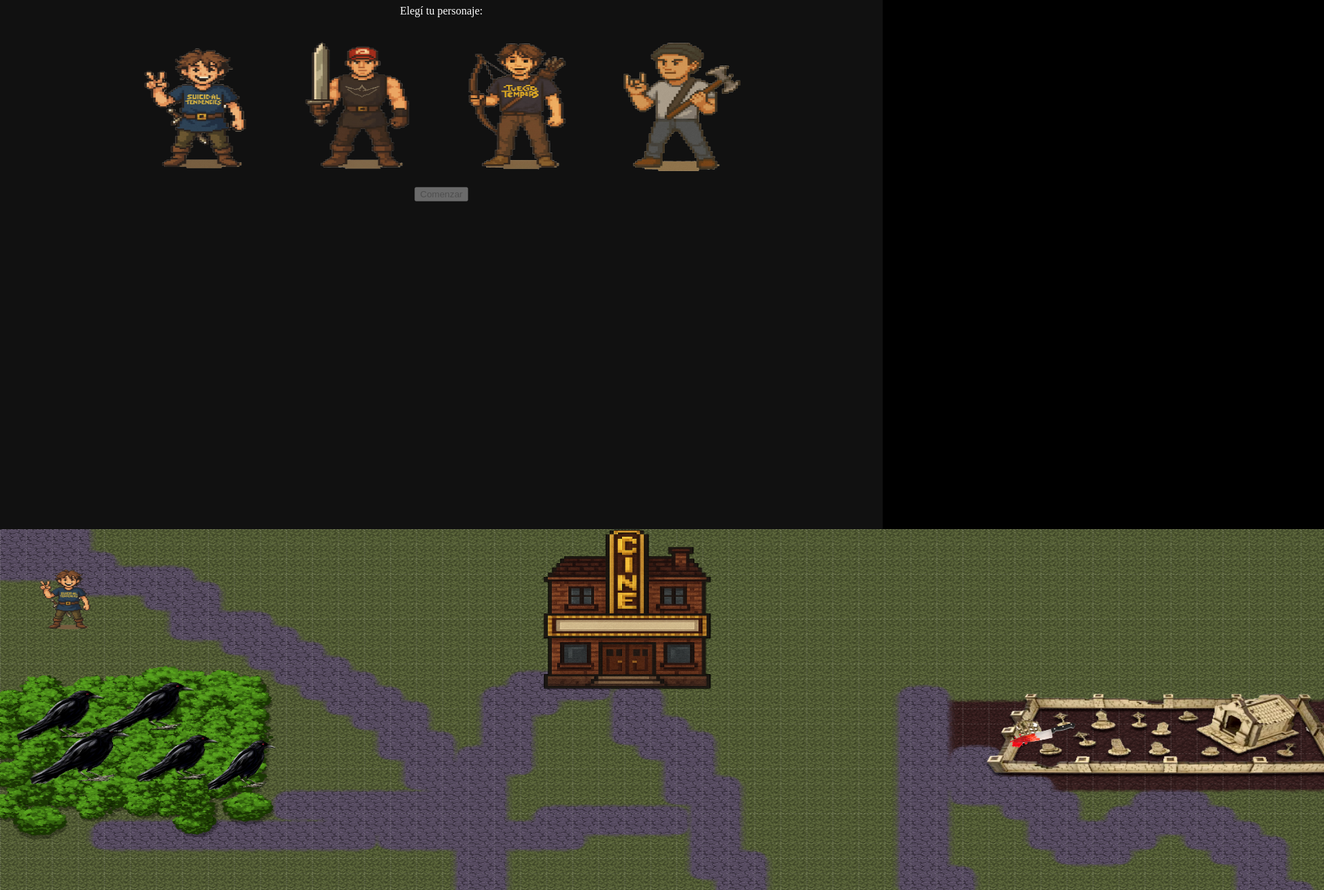
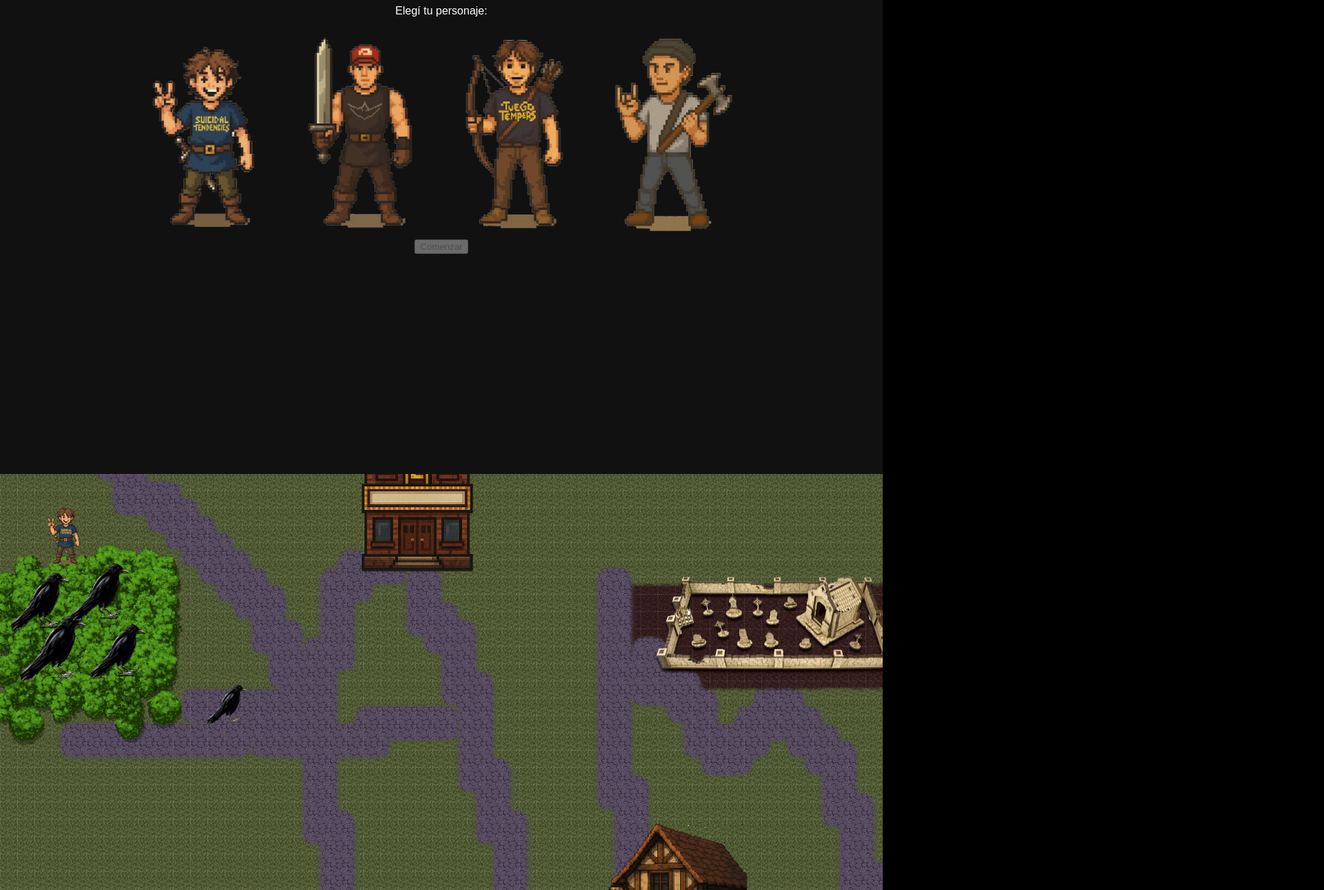
Before and after one commit to juanmanueldenis/BAUMGAERTNER, a plain HTML site: page index.html in a window 1280 px wide. Shown: the part 113-1403 px from the top of the page at 69% size, 1920 px wide, since content can reach past the window. Drawn offline with Linux system fonts and the light colour scheme.

Commit message:
Actualizar style.css

```diff
--- a/style.css
+++ b/style.css
@@ -2,20 +2,29 @@ body {
   margin: 0;
   background: #000;
   overflow: hidden;
+  font-family: sans-serif;
 }
 
 #menu {
   text-align: center;
   color: white;
   background-color: #111;
-  padding: 40px;
+  padding: 5vh 2vw;
   height: 100vh;
+  box-sizing: border-box;
+}
+
+#seleccion-personaje {
+  display: flex;
+  flex-wrap: wrap;
+  justify-content: center;
+  gap: 1rem;
 }
 
 #seleccion-personaje img {
-  width: 200px;
-  height: 200px;
-  margin: 10px;
+  width: 25vw;
+  max-width: 200px;
+  height: auto;
   cursor: pointer;
   border: 3px solid transparent;
   border-radius: 10px;
@@ -30,12 +39,10 @@ body {
   border-color: #0f0;
 }
 
-
 #game-container {
   position: relative;
-  width: 1924px;
-  height: 911px;
-  margin: auto;
+  width: 100vw;
+  height: 100vh;
   background-color: black;
   overflow: hidden;
 }
@@ -45,20 +52,40 @@ body {
   height: 100%;
   position: absolute;
   z-index: 0;
+  object-fit: cover;
 }
 
 #personaje {
   position: absolute;
-  width: 100px;
-  height: 100px;
-  top: 50px;
-  left: 50px;
+  width: 5vw;
+  max-width: 100px;
+  height: auto;
+  top: 5%;
+  left: 5%;
   z-index: 2;
 }
 
 .casa {
   position: absolute;
-  width: 110px;
-  height: 80px;
+  width: 5vw;
+  max-width: 110px;
+  height: auto;
   z-index: 1;
 }
+
+/* Posiciones relativas para casas (solo ejemplo, podés usar JS para hacerlas dinámicas) */
+.casa[data-id="0"] { left: 15%; top: 30%; }
+.casa[data-id="1"]:nth-of-type(2) { left: 75%; top: 25%; }
+.casa[data-id="1"]:nth-of-type(3) { left: 5%; top: 70%; }
+
+/* Media queries para móviles */
+@media (max-width: 768px) {
+  #seleccion-personaje img {
+    width: 40vw;
+  }
+
+  #personaje,
+  .casa {
+    width: 10vw;
+  }
+}
```
